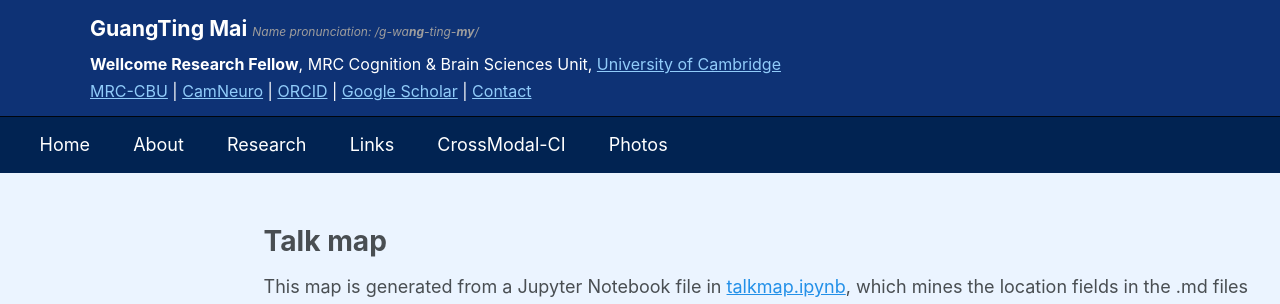
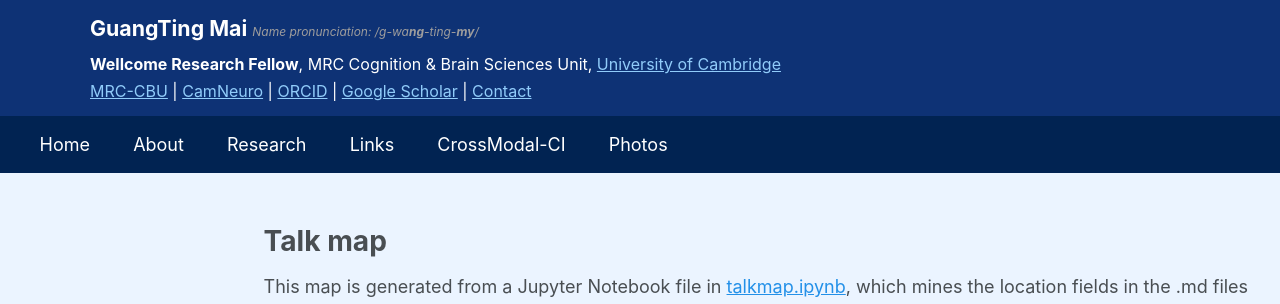
Before and after one commit to guangtingmai/guangtingmai.github.io, a Jekyll site: the page built from _pages/talkmap.html, in a window 1280 px wide. Shown: the top 304 px of the page. Built offline with Jekyll 4.4.1, drawn with Linux system fonts in a browser that asks for light colours; nearby versions of some CDN libraries.

Commit message:
Update custom.scss

```diff
--- a/_sass/custom.scss
+++ b/_sass/custom.scss
@@ -165,7 +165,7 @@ div.navigation-row span {
   height: 6.5rem !important;
   background: #0e3275 !important;
   padding: 1rem 1rem;
-  border-bottom: 0.1rem solid #00050d !important;
+  border-bottom: 0.1rem solid #012352 !important;
   display: flex;
   align-items: center;
   gap: 1.5rem;
```
